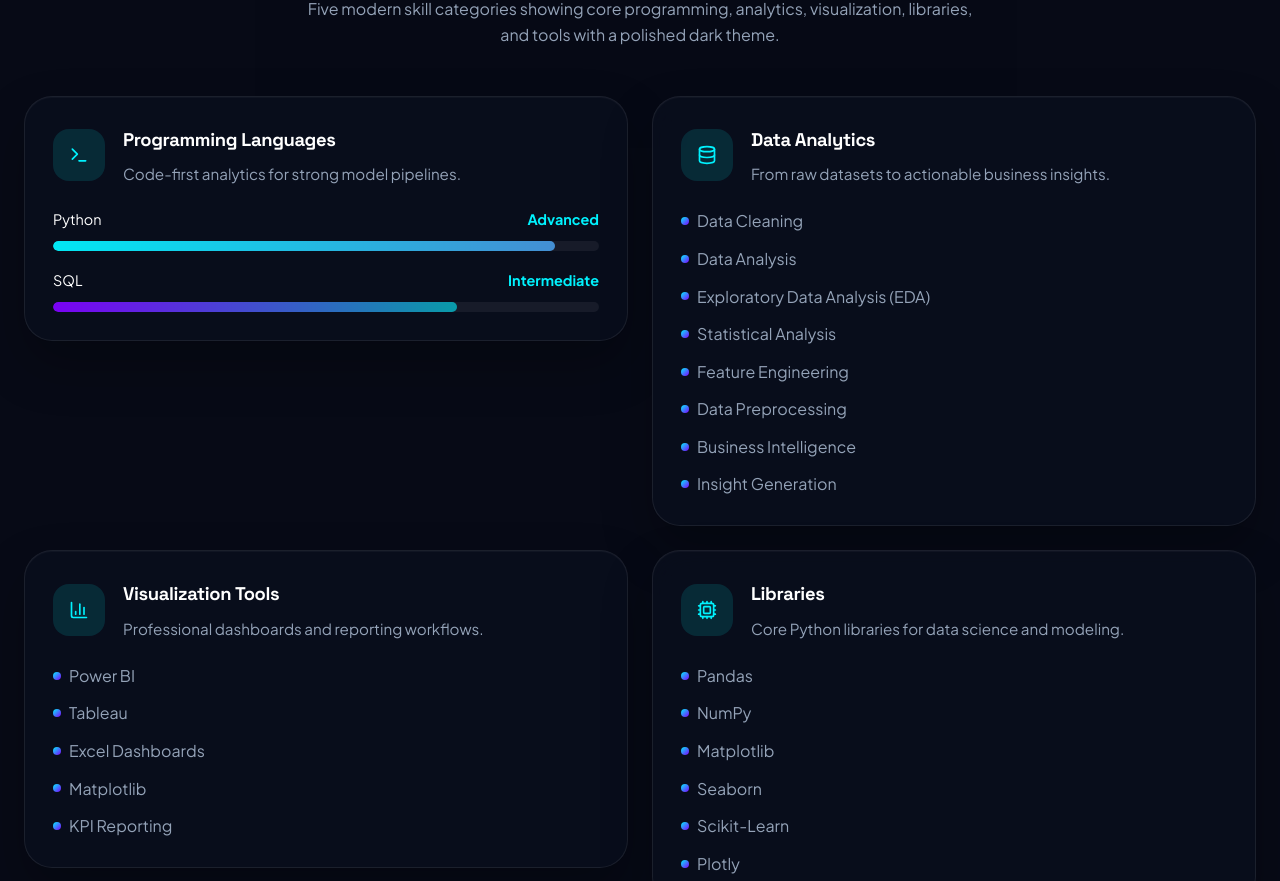
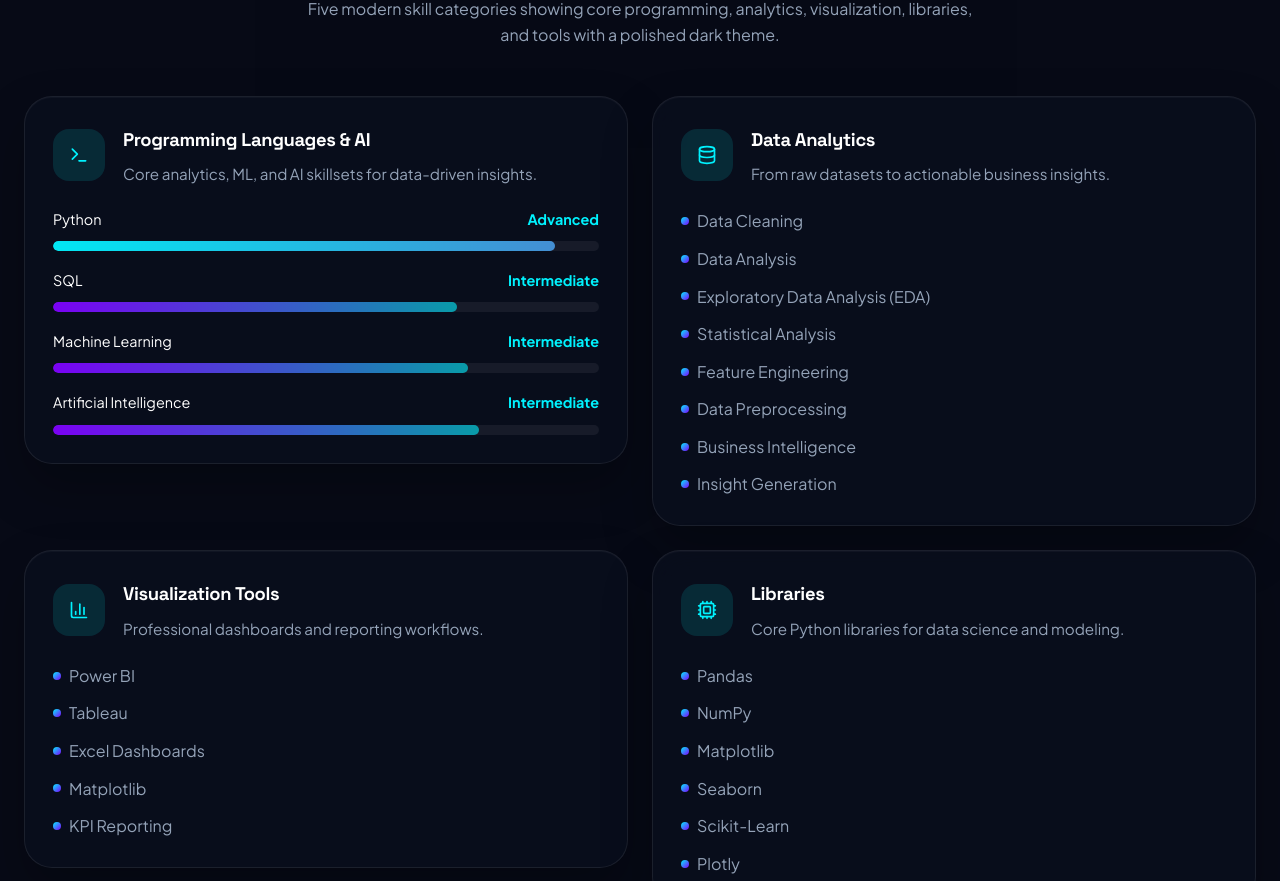
Before and after one commit to Anbhuti/Anubhuti-Portfolio, a React (Vite) app in the folder anubhuti-portfolio/: page / in a window 1280 px wide. Shown: the part 2139-3020 px from the top of the page. Built offline with nearby package versions, Linux system fonts and the light colour scheme.

Commit message:
fix deployment

```diff
--- a/anubhuti-portfolio/src/App.jsx
+++ b/anubhuti-portfolio/src/App.jsx
@@ -1272,8 +1272,8 @@
                       <Terminal size={20} />
                     </div>
                     <div>
-                      <h3>Programming Languages</h3>
-                      <p>Code-first analytics for strong model pipelines.</p>
+                      <h3>Programming Languages & AI</h3>
+                      <p>Core analytics, ML, and AI skillsets for data-driven insights.</p>
                     </div>
                   </div>
                   <div className="skill-progress-group">
@@ -1289,6 +1289,20 @@
                       <span className="skill-level">Intermediate</span>
                     </div>
                     <div className="skill-progress-track"><div className="skill-progress-fill accent" style={{ width: "74%" }} /></div>
+                  </div>
+                  <div className="skill-progress-group">
+                    <div className="skill-progress-row">
+                      <span>Machine Learning</span>
+                      <span className="skill-level">Intermediate</span>
+                    </div>
+                    <div className="skill-progress-track"><div className="skill-progress-fill accent" style={{ width: "76%" }} /></div>
+                  </div>
+                  <div className="skill-progress-group">
+                    <div className="skill-progress-row">
+                      <span>Artificial Intelligence</span>
+                      <span className="skill-level">Intermediate</span>
+                    </div>
+                    <div className="skill-progress-track"><div className="skill-progress-fill accent" style={{ width: "78%" }} /></div>
                   </div>
                 </article>
               </FadeIn>
```
